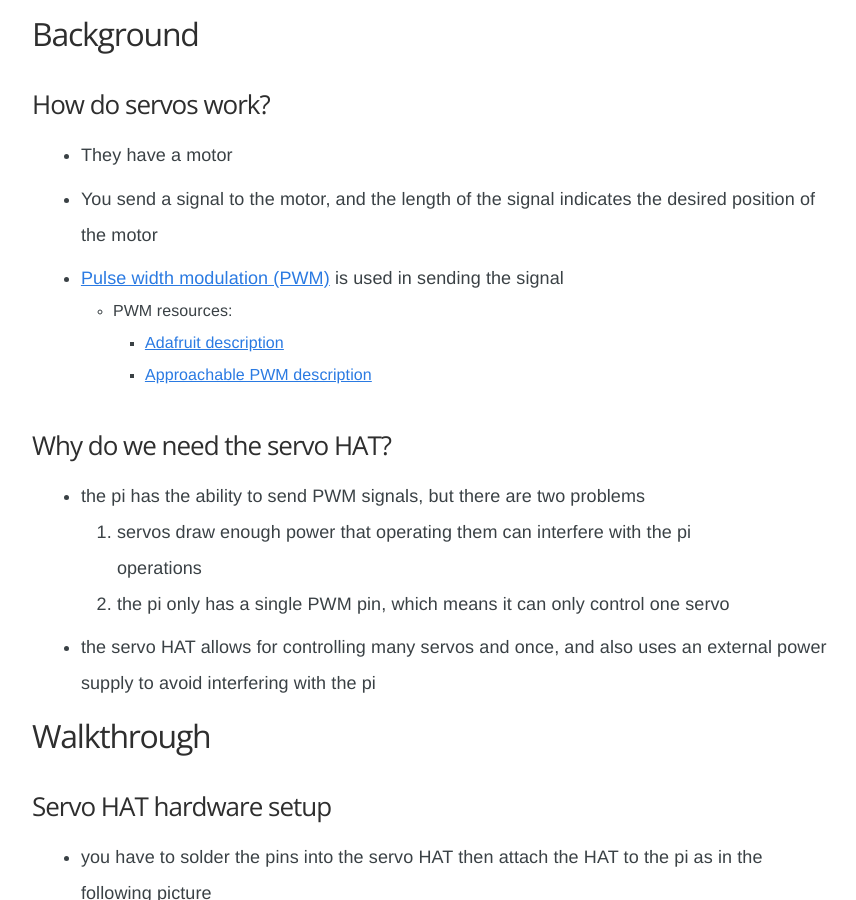
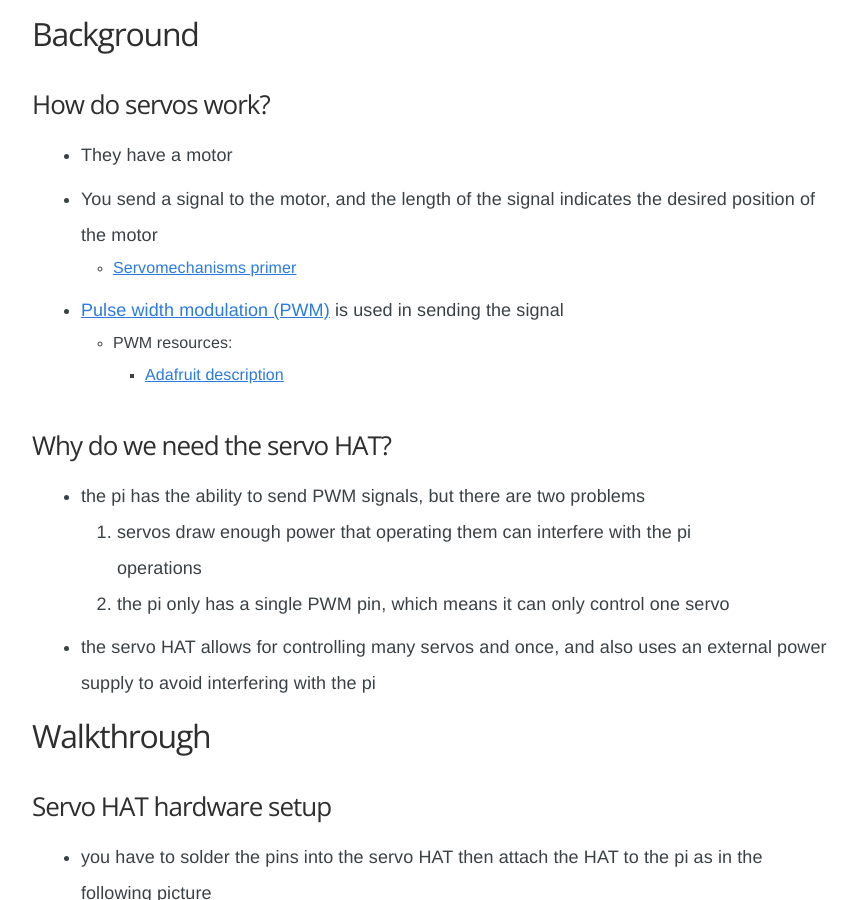
Before and after one commit to wulfebw/legacy.wulfebw.github.io, a Jekyll site: the page built from _posts/2018-02-09-single-servo-control.md, in a window 1280 px wide and 900 px high, scrolled down 1157 px. Shown: the whole window, without its empty margins (208-1064 px from the left). Built offline with Jekyll 4.4.1, drawn with Linux system fonts in a browser that asks for light colours; some web fonts are replaced.

Commit message:
adding servo primer

```diff
--- a/_posts/2018-02-09-single-servo-control.md
+++ b/_posts/2018-02-09-single-servo-control.md
@@ -30,10 +30,10 @@ In addition to the materials from the previous post, we'll need:
 ### How do servos work?
 - They have a motor
 - You send a signal to the motor, and the length of the signal indicates the desired position of the motor
+    + [Servomechanisms primer](https://learn.sparkfun.com/tutorials/hobby-servo-tutorial)
 - [Pulse width modulation (PWM)](https://en.wikipedia.org/wiki/Pulse-width_modulation) is used in sending the signal
     + PWM resources:
         * [Adafruit description](https://learn.adafruit.com/adafruits-raspberry-pi-lesson-8-using-a-servo-motor/servo-motors)
-        * [Approachable PWM description](https://www.youtube.com/watch?v=mVx02s1fHIY&t=1470s)
 
 ### Why do we need the servo HAT?
 - the pi has the ability to send PWM signals, but there are two problems
```
